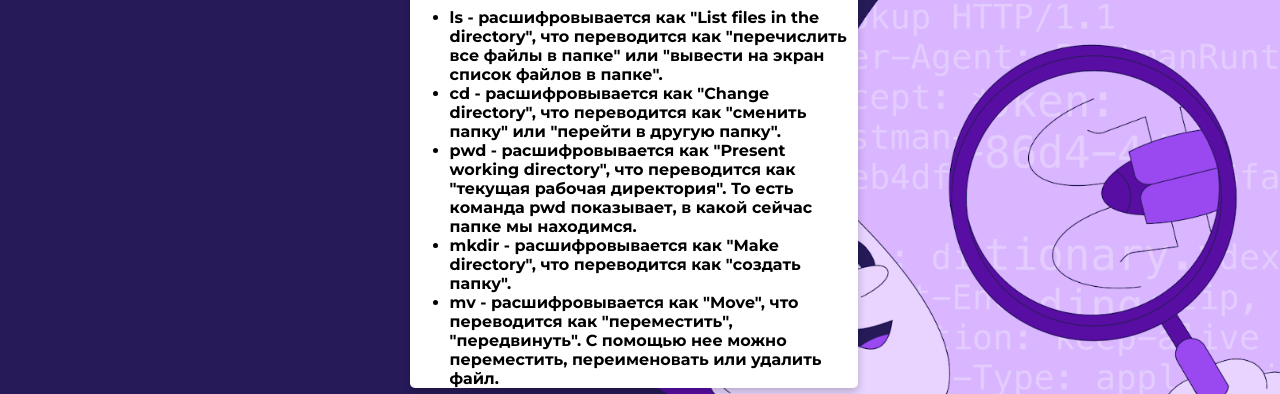
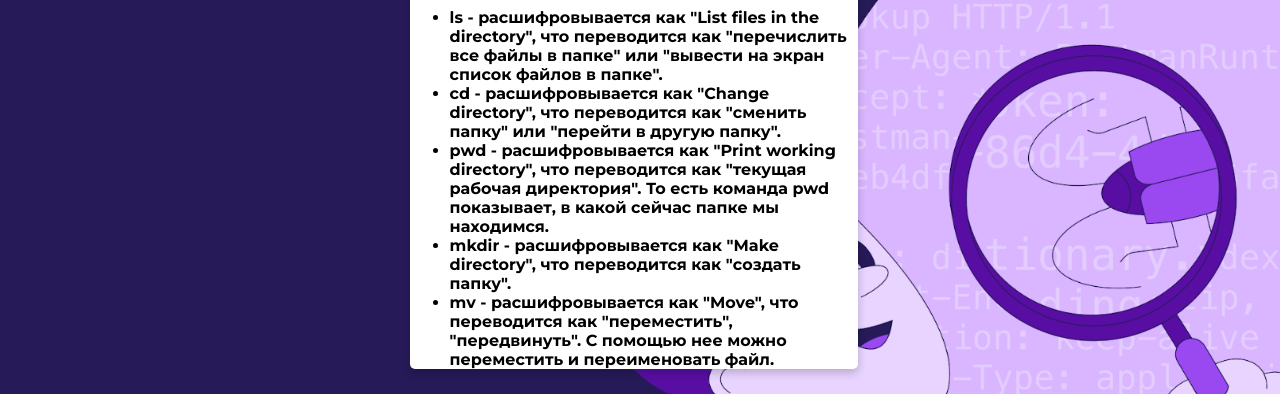
Before and after one commit to Nerfdreik/-5, a plain HTML site: page html/git.html in a window 1280 px wide. Shown: the part 71-465 px from the top of the page. Drawn offline with Linux system fonts and the light colour scheme.

Commit message:
git.html

```diff
--- a/html/git.html
+++ b/html/git.html
@@ -16,9 +16,9 @@
           <ul>
             <li>ls - расшифровывается как "List files in the directory", что переводится как "перечислить все файлы в папке" или "вывести на экран список файлов в папке".</li>
             <li>cd - расшифровывается как "Change directory", что переводится как "сменить папку" или "перейти в другую папку".</li>
-            <li>pwd - расшифровывается как "Present working directory", что переводится как "текущая рабочая директория". То есть команда pwd показывает, в какой сейчас папке мы находимся. </li>
+            <li>pwd - расшифровывается как "Print working directory", что переводится как "текущая рабочая директория". То есть команда pwd показывает, в какой сейчас папке мы находимся. </li>
             <li>mkdir - расшифровывается как "Make directory", что переводится как "создать папку".</li>
-            <li>mv - расшифровывается как "Move", что переводится как "переместить", "передвинуть". С помощью нее можно переместить, переименовать или удалить файл.</li>
+            <li>mv - расшифровывается как "Move", что переводится как "переместить", "передвинуть". С помощью нее можно переместить и переименовать файл.</li>
          </ul>
       </div>
       <!--footer-->
```
